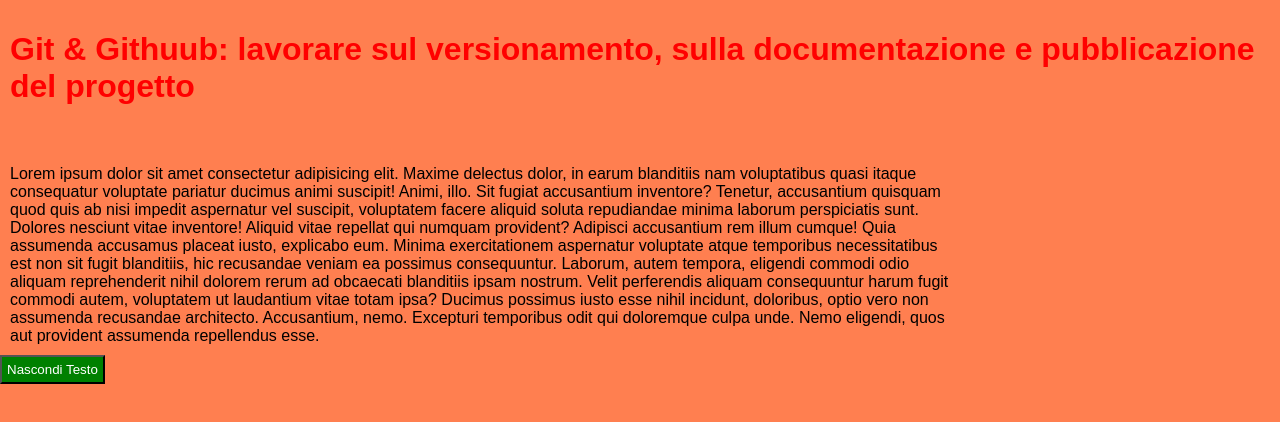
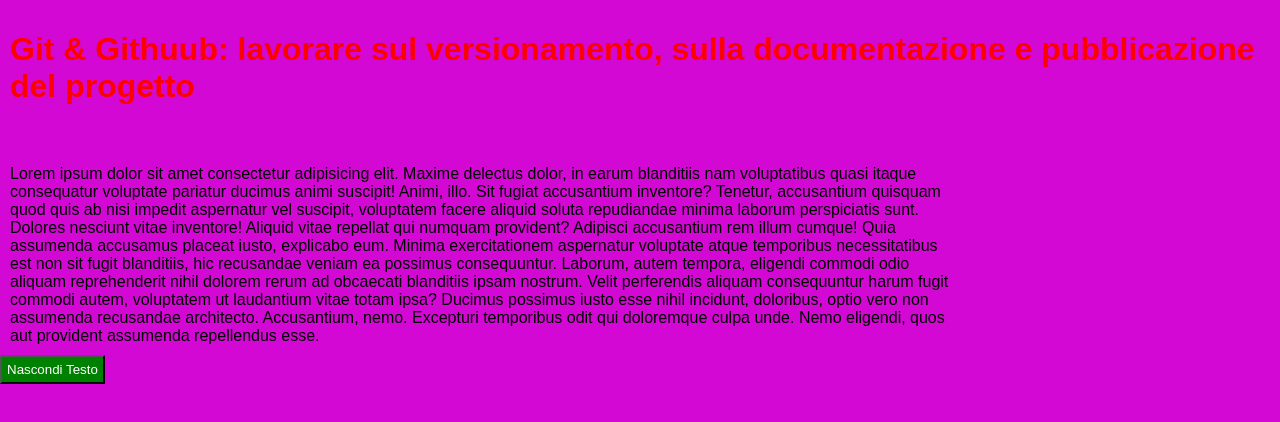
Before and after one commit to giulialanzalonga23/project-card, a plain HTML site: page index.html in a window 1280 px wide. Drawn offline with Linux system fonts and the light colour scheme.

Commit message:
Modifico il colore di sfondo del body

```diff
--- a/style.css
+++ b/style.css
@@ -5,7 +5,7 @@
 
 body{
     margin: 0;
-    background-color: coral;
+    background-color: rgb(212, 8, 212);
 }
 
 h1{
```
